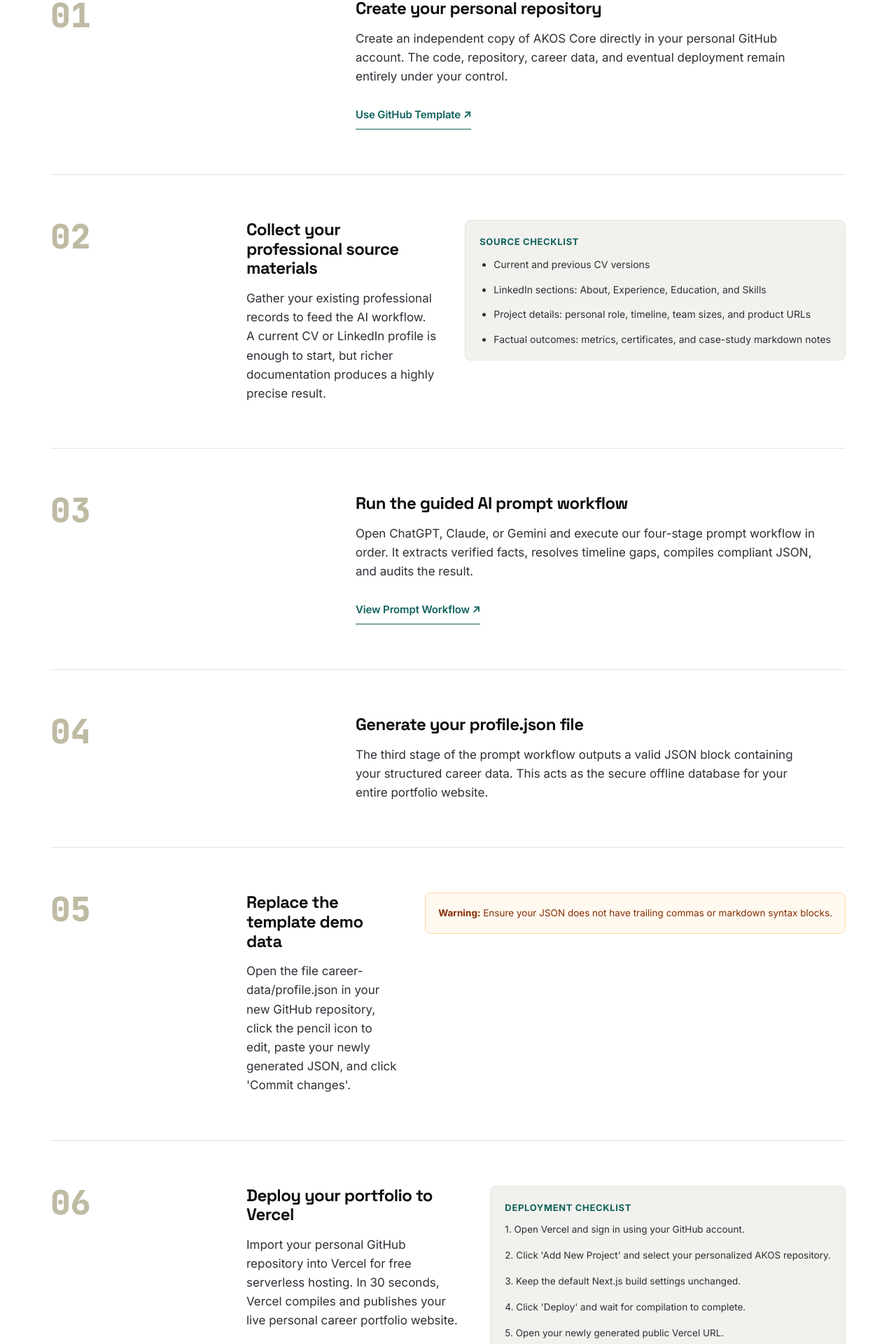
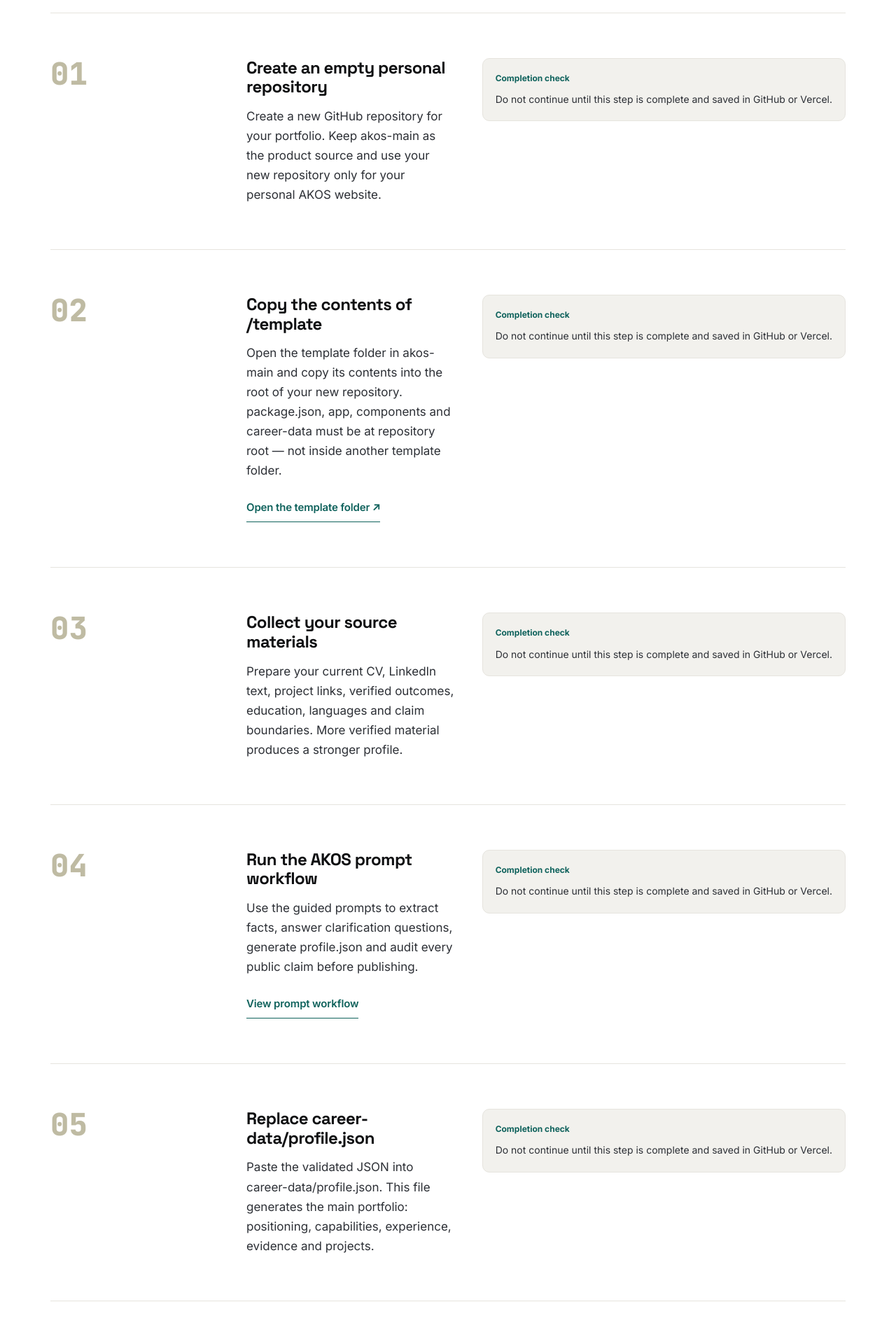
Before and after one commit to rollie1212/akos-main, a Next.js app: page /get-started in a window 1280 px wide. Shown: the part 819-2739 px from the top of the page at 70% size. Built offline with nearby package versions, Linux system fonts and the light colour scheme.

Commit message:
docs: align onboarding with template and DeepSeek

```diff
--- a/app/get-started/page.tsx
+++ b/app/get-started/page.tsx
@@ -2,181 +2,103 @@ import React from "react";
 import SiteNav from "@/components/SiteNav";
 import SupportFooter from "@/components/SupportFooter";
 
-export default function GetStartedPage() {
 const steps = [
   {
     number: "01",
-      title: "Create your personal repository",
-      description: "Create an independent copy of AKOS Core directly in your personal GitHub account. The code, repository, career data, and eventual deployment remain entirely under your control.",
-      actionLabel: "Use GitHub Template ↗",
-      actionUrl: "https://github.com/rollie1212/akos-core/generate",
+    title: "Create an empty personal repository",
+    description: "Create a new GitHub repository for your portfolio. Keep akos-main as the product source and use your new repository only for your personal AKOS website.",
   },
   {
     number: "02",
-      title: "Collect your professional source materials",
-      description: "Gather your existing professional records to feed the AI workflow. A current CV or LinkedIn profile is enough to start, but richer documentation produces a highly precise result.",
-      checklist: [
-        "Current and previous CV versions",
-        "LinkedIn sections: About, Experience, Education, and Skills",
-        "Project details: personal role, timeline, team sizes, and product URLs",
-        "Factual outcomes: metrics, certificates, and case-study markdown notes"
-      ]
+    title: "Copy the contents of /template",
+    description: "Open the template folder in akos-main and copy its contents into the root of your new repository. package.json, app, components and career-data must be at repository root — not inside another template folder.",
+    actionLabel: "Open the template folder ↗",
+    actionUrl: "https://github.com/rollie1212/akos-main/tree/main/template",
   },
   {
     number: "03",
-      title: "Run the guided AI prompt workflow",
-      description: "Open ChatGPT, Claude, or Gemini and execute our four-stage prompt workflow in order. It extracts verified facts, resolves timeline gaps, compiles compliant JSON, and audits the result.",
-      actionLabel: "View Prompt Workflow ↗",
+    title: "Collect your source materials",
+    description: "Prepare your current CV, LinkedIn text, project links, verified outcomes, education, languages and claim boundaries. More verified material produces a stronger profile.",
+  },
+  {
+    number: "04",
+    title: "Run the AKOS prompt workflow",
+    description: "Use the guided prompts to extract facts, answer clarification questions, generate profile.json and audit every public claim before publishing.",
+    actionLabel: "View prompt workflow",
     actionUrl: "/prompts",
   },
   {
-      number: "04",
-      title: "Generate your profile.json file",
-      description: "The third stage of the prompt workflow outputs a valid JSON block containing your structured career data. This acts as the secure offline database for your entire portfolio website.",
-    },
-    {
     number: "05",
-      title: "Replace the template demo data",
-      description: "Open the file career-data/profile.json in your new GitHub repository, click the pencil icon to edit, paste your newly generated JSON, and click 'Commit changes'.",
-      warning: "Ensure your JSON does not have trailing commas or markdown syntax blocks."
+    title: "Replace career-data/profile.json",
+    description: "Paste the validated JSON into career-data/profile.json. This file generates the main portfolio: positioning, capabilities, experience, evidence and projects.",
   },
   {
     number: "06",
-      title: "Deploy your portfolio to Vercel",
-      description: "Import your personal GitHub repository into Vercel for free serverless hosting. In 30 seconds, Vercel compiles and publishes your live personal career portfolio website.",
-      steps: [
-        "1. Open Vercel and sign in using your GitHub account.",
-        "2. Click 'Add New Project' and select your personalized AKOS repository.",
-        "3. Keep the default Next.js build settings unchanged.",
-        "4. Click 'Deploy' and wait for compilation to complete.",
-        "5. Open your newly generated public Vercel URL."
-      ]
+    title: "Create the Markdown knowledge base",
+    description: "Add factual .md files under knowledge/. Use separate files for experience, projects, skills, working style and claim boundaries. These files ground the optional AI assistant.",
+    actionLabel: "Read the template instructions ↗",
+    actionUrl: "https://github.com/rollie1212/akos-main/blob/main/template/README.md",
   },
   {
     number: "07",
-      title: "Update your website via simple commits",
-      description: "Whenever you log new milestones, complete projects, or earn certificates, simply edit career-data/profile.json in your GitHub repository. Commit changes, and Vercel automatically redeploys.",
-    }
+    title: "Deploy and add your DeepSeek key",
+    description: "Import the personal repository into Vercel. In Project Settings → Environment Variables add DEEPSEEK_API_KEY with your own private key, then redeploy. Never commit the key and never use the NEXT_PUBLIC_ prefix.",
+  },
+  {
+    number: "08",
+    title: "Run the final acceptance check",
+    description: "Confirm that the portfolio looks complete, every link works, the assistant answers from Markdown, unsupported questions are not invented and the AKOS support attribution remains in the footer.",
+  },
 ];
 
+export default function GetStartedPage() {
   return (
     <main style={{ background: "#ffffff", color: "var(--ink)", minHeight: "100vh", display: "flex", flexDirection: "column" }}>
       <SiteNav />
 
-      {/* Hero Section */}
       <section className="page-hero">
-        <p className="eyebrow">
-          Onboarding Guide
+        <p className="eyebrow">Onboarding guide</p>
+        <h1>From source material to a complete AKOS website.</h1>
+        <p className="summary">
+          Follow the workflow to create a portfolio based on the same foundation as the reference AKOS implementation, with your own data, Markdown knowledge base and DeepSeek account.
         </p>
-        <h1>
-          Your portable career website in seven steps.
-        </h1>
-        <p className="summary">
-          A clear, non-technical walkthrough for structuring your professional profile, deploying to Vercel, and owning your data forever.
-        </p>
+        <div className="actions">
+          <a className="button button--primary" href="https://akos-mu.vercel.app/" target="_blank" rel="noreferrer">View expected result ↗</a>
+          <a className="button" href="https://github.com/rollie1212/akos-new" target="_blank" rel="noreferrer">View reference repository ↗</a>
+        </div>
       </section>
 
-      {/* Main Steps List */}
       <section className="section">
         <div className="process-list">
           {steps.map((step) => (
             <article key={step.number} className="process-step">
               <div>
-                <span style={{
-                  fontFamily: "var(--font-mono, monospace)",
-                  fontSize: "48px",
-                  fontWeight: "720",
-                  color: "var(--line-strong)",
-                  lineHeight: 1
-                }}>
-                  {step.number}
-                </span>
+                <span style={{ fontFamily: "var(--font-mono)", fontSize: 44, fontWeight: 720, color: "var(--line-strong)", lineHeight: 1 }}>{step.number}</span>
               </div>
-
               <div>
-                <h3 style={{ fontSize: "24px", fontWeight: "680", margin: "0 0 16px" }}>{step.title}</h3>
-                <p style={{ color: "var(--ink-soft)", fontSize: "17px", lineHeight: 1.6, margin: 0 }}>{step.description}</p>
-
-                {step.actionUrl && (
-                  <div style={{ marginTop: "24px" }}>
-                    <a href={step.actionUrl} target={step.actionUrl.startsWith("http") ? "_blank" : "_self"} rel="noreferrer" className="button button--primary">
-                      {step.actionLabel}
-                    </a>
+                <h3 style={{ fontSize: 24, marginBottom: 14 }}>{step.title}</h3>
+                <p style={{ color: "var(--ink-soft)", fontSize: 17, lineHeight: 1.65, margin: 0 }}>{step.description}</p>
+                {step.actionUrl ? (
+                  <div style={{ marginTop: 22 }}>
+                    <a className="button button--primary" href={step.actionUrl} target={step.actionUrl.startsWith("http") ? "_blank" : "_self"} rel="noreferrer">{step.actionLabel}</a>
                   </div>
-                )}
+                ) : null}
               </div>
-
-              <div>
-                {/* Right rail supporting info */}
-                {step.checklist && (
-                  <div style={{ background: "var(--faint)", border: "1px solid var(--line)", borderRadius: "8px", padding: "20px" }}>
-                    <strong style={{ fontSize: "13px", textTransform: "uppercase", letterSpacing: "0.05em", color: "var(--accent)", display: "block", marginBottom: "12px" }}>
-                      Source Checklist
-                    </strong>
-                    <ul style={{ margin: 0, paddingLeft: "20px", fontSize: "14px", color: "var(--ink-soft)", display: "grid", gap: "8px" }}>
-                      {step.checklist.map((item, idx) => (
-                        <li key={idx} style={{ lineHeight: 1.4 }}>{item}</li>
-                      ))}
-                    </ul>
-                  </div>
-                )}
-
-                {step.warning && (
-                  <div style={{ background: "#fff9f0", border: "1px solid #ffd8a8", borderRadius: "8px", padding: "18px", fontSize: "13.5px", color: "#862e00", lineHeight: 1.5 }}>
-                    <strong>Warning:</strong> {step.warning}
-                  </div>
-                )}
-
-                {step.steps && (
-                  <div style={{ background: "var(--faint)", border: "1px solid var(--line)", borderRadius: "8px", padding: "20px" }}>
-                    <strong style={{ fontSize: "13px", textTransform: "uppercase", letterSpacing: "0.05em", color: "var(--accent)", display: "block", marginBottom: "12px" }}>
-                      Deployment Checklist
-                    </strong>
-                    <ul style={{ listStyle: "none", margin: 0, padding: 0, fontSize: "13.5px", color: "var(--ink-soft)", display: "grid", gap: "10px" }}>
-                      {step.steps.map((item, idx) => (
-                        <li key={idx} style={{ lineHeight: 1.4 }}>{item}</li>
-                      ))}
-                    </ul>
-                  </div>
-                )}
+              <div style={{ background: "var(--faint)", border: "1px solid var(--line)", borderRadius: 10, padding: 18 }}>
+                <strong style={{ display: "block", color: "var(--accent)", fontSize: 12, marginBottom: 8 }}>Completion check</strong>
+                <span style={{ color: "var(--ink-soft)", fontSize: 14 }}>Do not continue until this step is complete and saved in GitHub or Vercel.</span>
               </div>
             </article>
           ))}
         </div>
       </section>
 
-      {/* Troubleshooting FAQ Section */}
       <section className="section" style={{ background: "var(--faint)" }}>
-        <div className="section__header" style={{ marginBottom: "48px" }}>
-          <p className="eyebrow">Self-Service</p>
-          <h2>
-            Troubleshooting Common Errors
-          </h2>
-          <p className="summary" style={{ fontSize: "18px", marginTop: "16px" }}>
-            The AKOS compiler performs strict schema checks before building to keep your public portfolio completely error-free.
+        <p className="eyebrow">Expected result</p>
+        <h2>Same system foundation, personal content.</h2>
+        <p className="summary" style={{ fontSize: 18 }}>
+          The finished website should use the AKOS editorial design, render the user’s verified career data, include evidence-backed projects and optionally provide an AI assistant grounded in the user’s Markdown files. It should not copy Andrii’s personal content.
         </p>
-        </div>
-
-        <div className="additional-work__grid">
-          <div style={{ background: "#ffffff", border: "1px solid var(--line)", borderRadius: "12px", padding: "28px" }}>
-            <h3 style={{ fontSize: "18px", fontWeight: "680", marginBottom: "12px" }}>JSON formatting failures</h3>
-            <p style={{ fontSize: "14.5px", color: "var(--ink-soft)", lineHeight: 1.5, margin: 0 }}>
-              The most common issue is a stray trailing comma (e.g., at the end of the last list item) or using single quotes (<code>'</code>) instead of standard double quotes (<code>"</code>). Check your file in a standard JSON validator before saving.
-            </p>
-          </div>
-          <div style={{ background: "#ffffff", border: "1px solid var(--line)", borderRadius: "12px", padding: "28px" }}>
-            <h3 style={{ fontSize: "18px", fontWeight: "680", marginBottom: "12px" }}>Missing required fields</h3>
-            <p style={{ fontSize: "14.5px", color: "var(--ink-soft)", lineHeight: 1.5, margin: 0 }}>
-              The compiler expects all required keys to exist: <code>name</code>, <code>headline</code>, <code>location</code>, <code>summary</code>, <code>links</code>, <code>capabilities</code>, <code>experience</code>, and <code>projects</code>. If any block is missing, fill it with an empty array or string.
-            </p>
-          </div>
-          <div style={{ background: "#ffffff", border: "1px solid var(--line)", borderRadius: "12px", padding: "28px" }}>
-            <h3 style={{ fontSize: "18px", fontWeight: "680", marginBottom: "12px" }}>Broken https:// constraints</h3>
-            <p style={{ fontSize: "14.5px", color: "var(--ink-soft)", lineHeight: 1.5, margin: 0 }}>
-              For security and performance, all links in your database (LinkedIn, GitHub, project URLs) must start with a valid secure protocol prefix (<code>https://</code>). The validator blocks raw domains without the correct prefix.
-            </p>
-          </div>
-        </div>
       </section>
 
       <SupportFooter />
```
Lines whose indentation alone changed are shown as unchanged.
